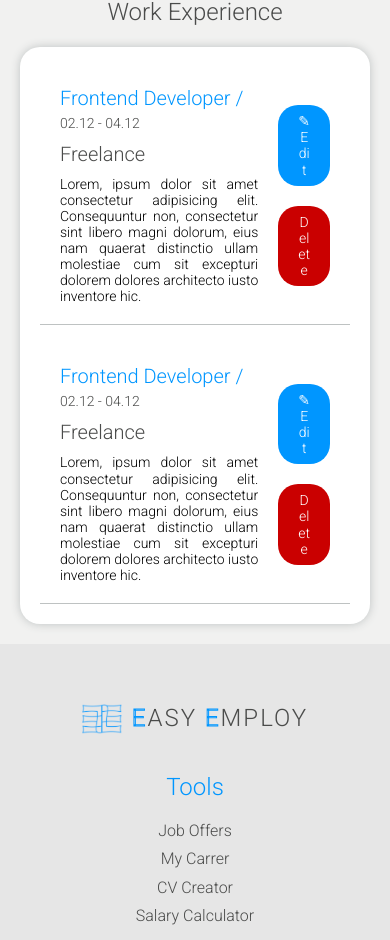
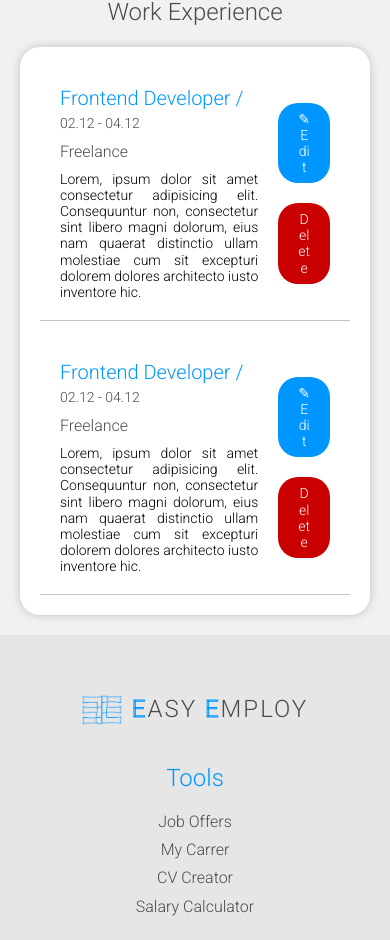
Before and after one commit to mizdebski77/Easy-Employ, a React (Create React App) app: page /Carrer in a window 390 px wide. Shown: the part 967-1907 px from the top of the page. Built offline with nearby package versions, Linux system fonts and the light colour scheme.

Commit message:
Media query to TileSecondTitle

```diff
--- a/src/features/Carrer/styledCarrer.ts
+++ b/src/features/Carrer/styledCarrer.ts
@@ -263,6 +263,10 @@ export const ExperienceDate = styled.span`
 export const TileSecondTitle = styled.span`
     font-size: 20px;
     color: ${({ theme }) => theme.color.fontSecond};
+
+    @media (max-width: ${({ theme }) => theme.breakPoint.thirdBp}px){
+        font-size: 16px;
+    };
 `;
 
 export const TileDescription = styled.span`
```
